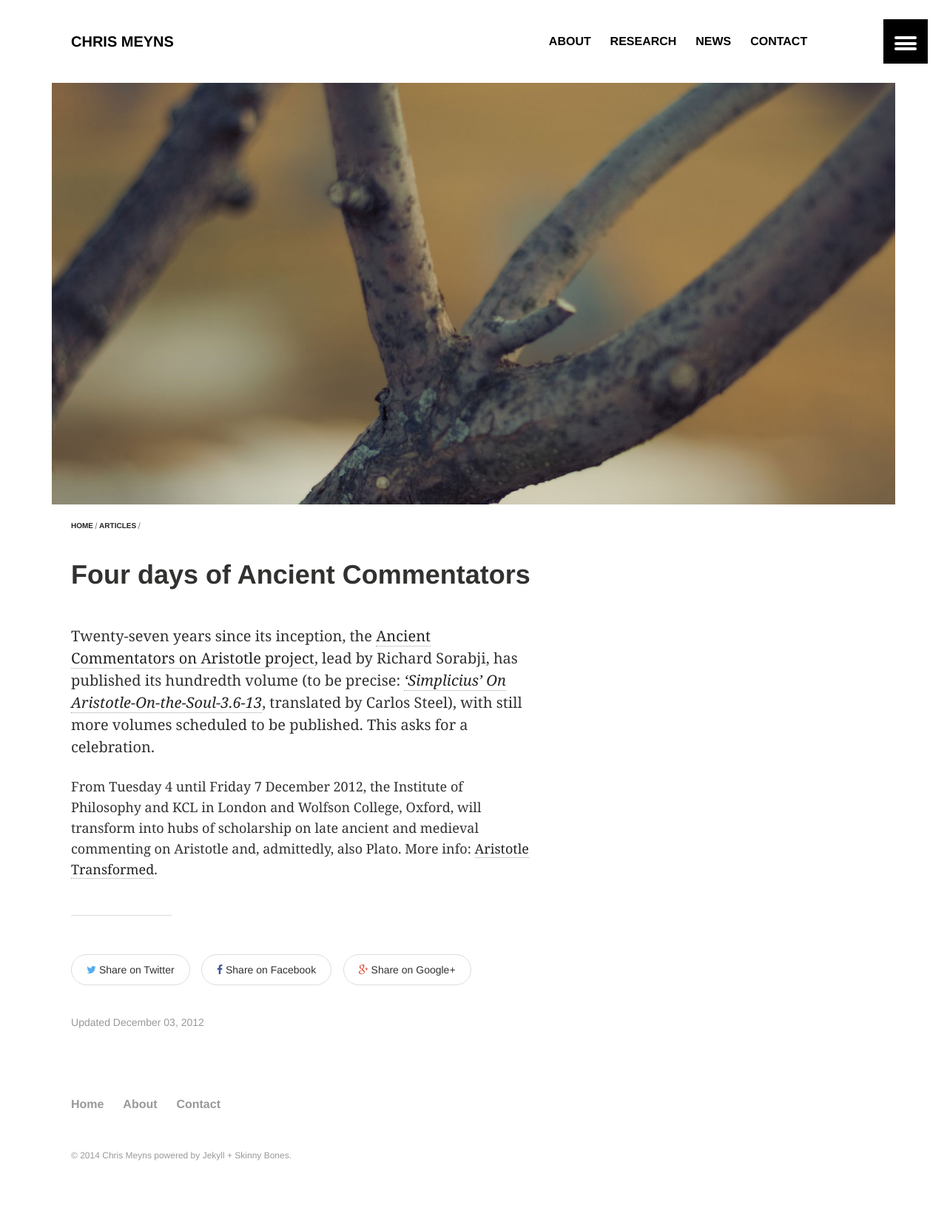
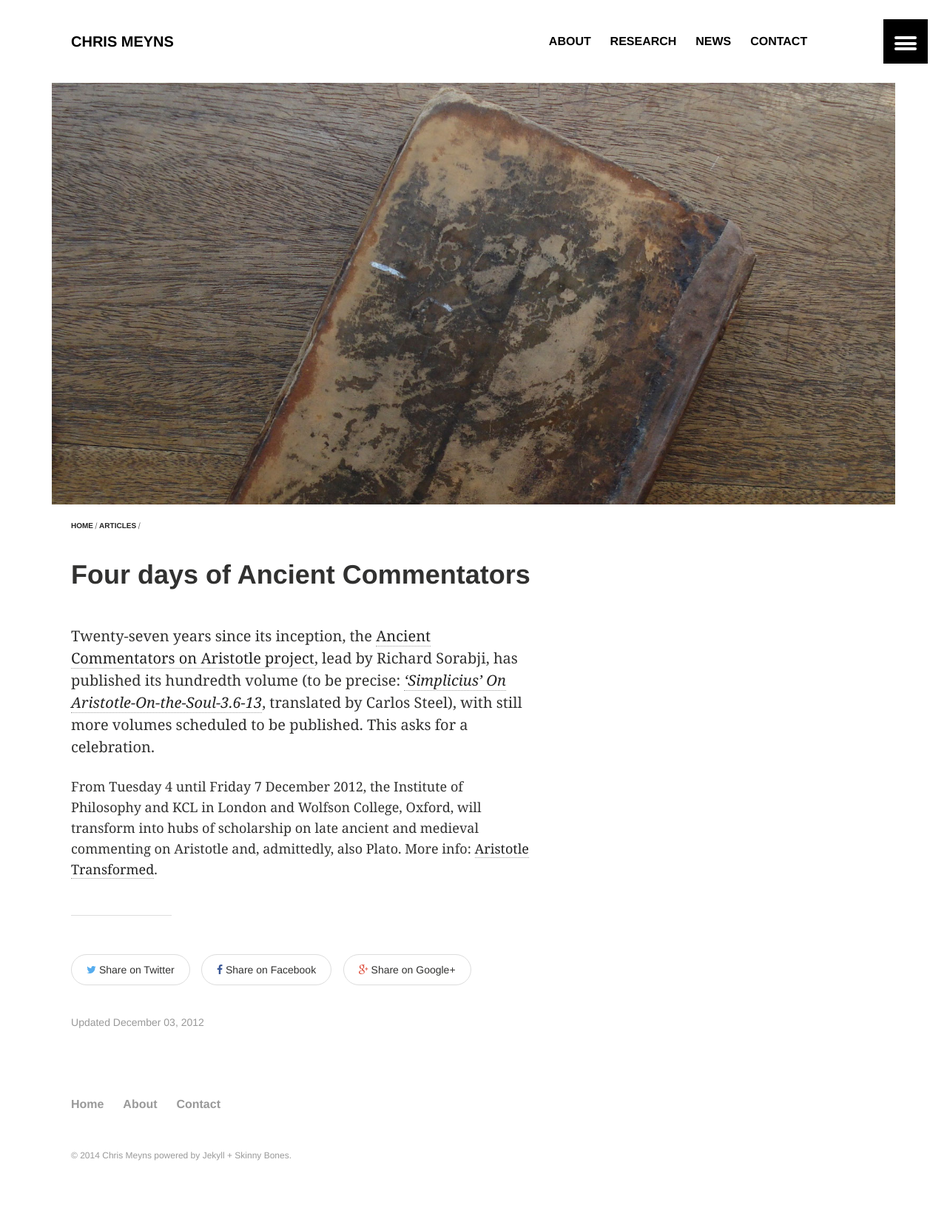
Before and after one commit to msteenhagen/csmeyns.github.io, a Jekyll site: the page built from _posts/articles/2012-12-03-commentators.md, in a window 1280 px wide. Shown: the whole page at 74% size. Built offline with Jekyll 4.4.1, drawn with Linux system fonts in a browser that asks for light colours.

Commit message:
bk in the text

```diff
--- a/_posts/articles/2012-12-03-commentators.md
+++ b/_posts/articles/2012-12-03-commentators.md
@@ -8,9 +8,9 @@ categories: articles
 excerpt: "Twenty-seven years since its inception, the Ancient Commentators on Aristotle project has published its hundredth volume."
 tags: [Aristotle, Ancient Commentators, translation, Sorabji]
 image:
-  feature: branch-1600x800.jpg
-  teaser: edinburgh.jpg
-  thumb: branch-1600x800.jpg
+  feature: book-1600.jpg
+  teaser: book-400.jpg
+  thumb: book-120.jpg
 ---
 
 Twenty-seven years since its inception, the [Ancient Commentators on Aristotle project](http://www.ancientcommentators.org.uk/), lead by Richard Sorabji, has published its hundredth volume (to be precise: [*‘Simplicius’ On Aristotle-On-the-Soul-3.6-13*](http://www.bloomsburyacademic.com/view/Simplicius-On-Aristotle-On-the-Soul-3.6-13/book-ba-9781780932910.xml), translated by Carlos Steel), with still more volumes scheduled to be published. This asks for a celebration.
```
